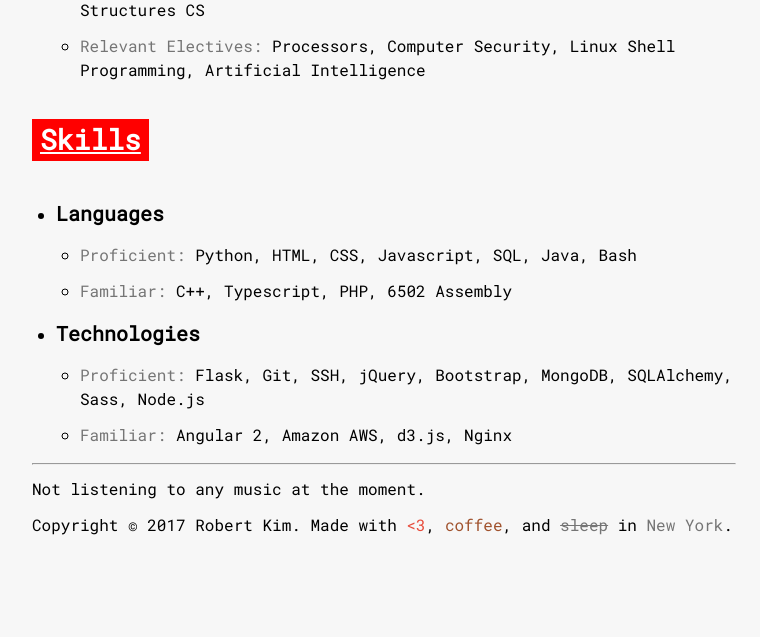
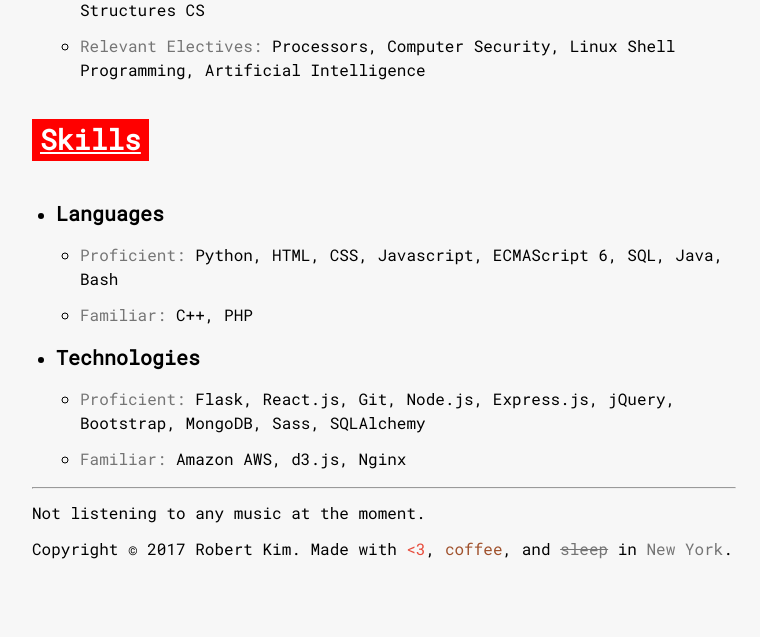
Before and after one commit to rkty13/personalsite-lambda, a Flask app: template templates/index.html in a window 1280 px wide. Shown: the part 2147-2784 px from the top of the page, without its empty margins (256-1016 px from the left). Before the commit the page ends 2682 px from the top, so only its background shows below. Run offline with Flask 2, Linux system fonts and the light colour scheme; the template is opened without the code that fills it, so the values that code supplies are empty; style sheets or scripts are compiled from the project's sources.

Commit message:
Content changes.

```diff
--- a/templates/index.html
+++ b/templates/index.html
@@ -128,15 +128,15 @@
           <li>
             <h4>Languages</h4>
             <ul>
-              <li><p><span>Proficient: </span>Python, HTML, CSS, Javascript, SQL, Java, Bash</p></li>
-              <li><p><span>Familiar: </span>C++, Typescript, PHP, 6502 Assembly</p></li>
+              <li><p><span>Proficient: </span>Python, HTML, CSS, Javascript, ECMAScript 6, SQL, Java, Bash</p></li>
+              <li><p><span>Familiar: </span>C++, PHP</p></li>
             </ul>
           </li>
           <li>
             <h4>Technologies</h4>
             <ul>
-              <li><p><span>Proficient: </span>Flask, Git, SSH, jQuery, Bootstrap, MongoDB, SQLAlchemy, Sass, Node.js</p></li>
-              <li><p><span>Familiar: </span>Angular 2, Amazon AWS, d3.js, Nginx</p></li>
+              <li><p><span>Proficient: </span>Flask, React.js, Git, Node.js, Express.js, jQuery, Bootstrap, MongoDB, Sass, SQLAlchemy</p></li>
+              <li><p><span>Familiar: </span>Amazon AWS, d3.js, Nginx</p></li>
             </ul>
           </li>
         </ul>
```
